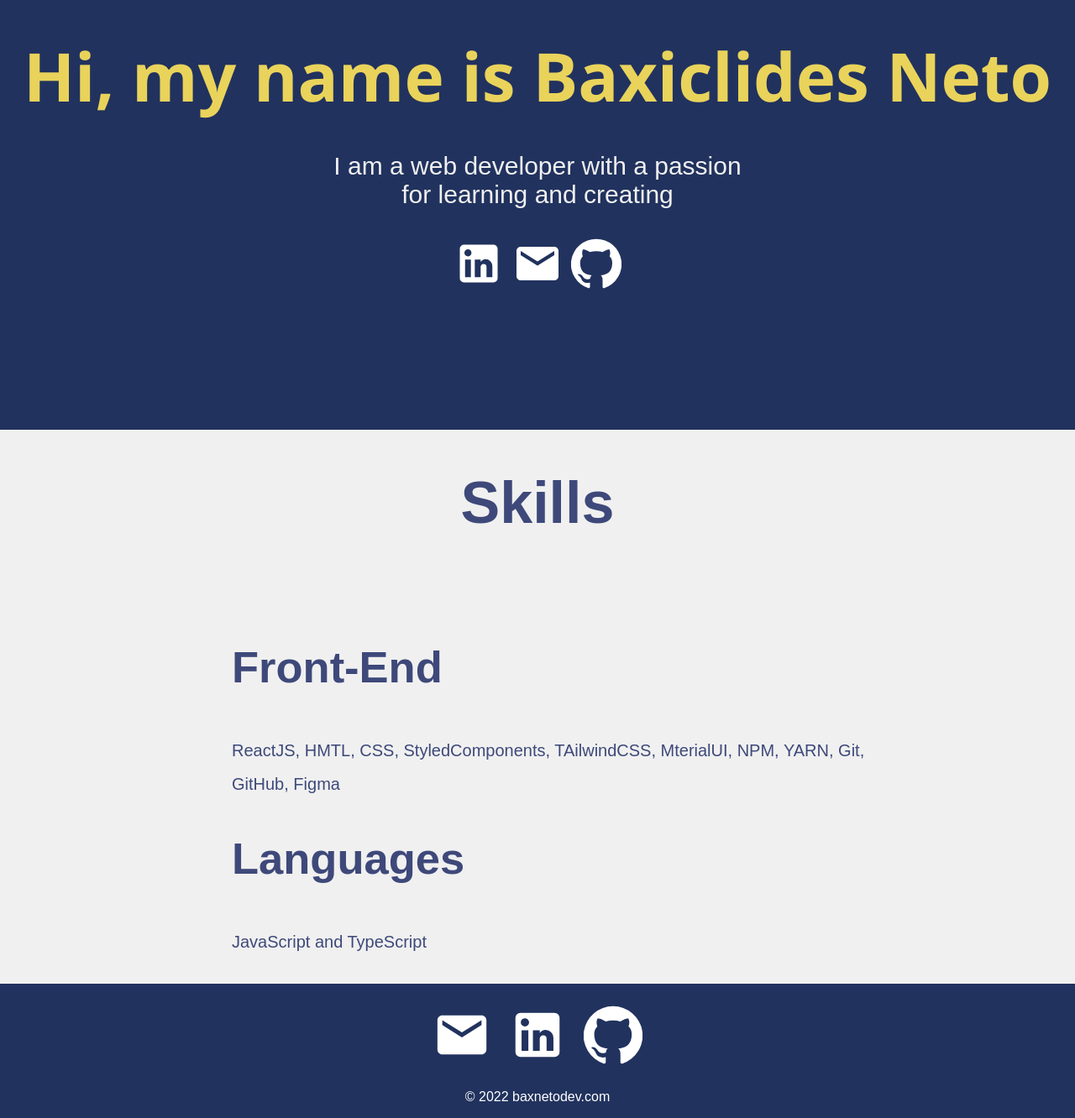
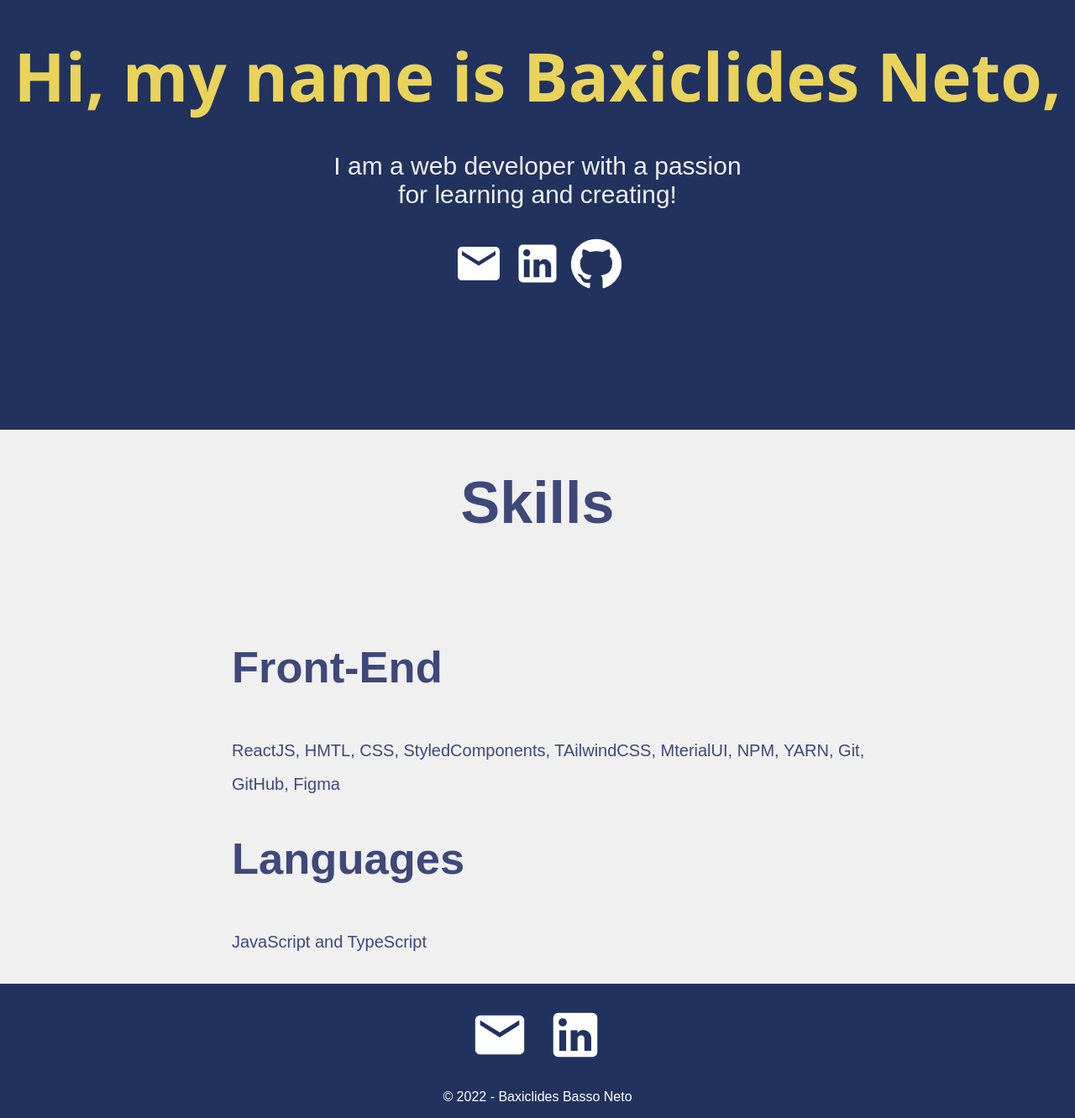
Before and after one commit to baxiclides-basso-neto/myPortfolio, a React (Vite) app: page / in a window 1280 px wide. Shown: the part 288-1620 px from the top of the page at 84% size. Built offline with nearby package versions, Linux system fonts and the light colour scheme.

Commit message:
Project Completed

```diff
--- a/src/components/footer/Footer.jsx
+++ b/src/components/footer/Footer.jsx
@@ -1,18 +1,21 @@
 import React from "react";
+import { Link } from "react-router-dom";
 import EmailIcon from "@material-ui/icons/Email";
 import LinkedInIcon from "@material-ui/icons/LinkedIn";
-import GitHubIcon from "@material-ui/icons/GitHub";
 import "../../styles/Footer.css";
 
 const Footer = () => {
   return (
     <div className="footer">
       <div className="socialMedia">
-        <EmailIcon />
-        <LinkedInIcon />
-        <GitHubIcon />
+        <Link to="mailto:baxnetodev@gmail.com" target='_blank'>
+          <EmailIcon />
+        </Link>
+        <Link to="https://www.linkedin.com/in/baxneto/" target='_blank'>
+          <LinkedInIcon />
+        </Link>
       </div>
-      <p>&copy; 2022 baxnetodev.com</p>
+      <p>&copy; 2022 - Baxiclides Basso Neto</p>
     </div>
   );
 };
--- a/src/pages/home/Home.jsx
+++ b/src/pages/home/Home.jsx
@@ -3,17 +3,24 @@ import LinkedInIcon from "@material-ui/icons/LinkedIn";
 import EmailIcon from "@material-ui/icons/Email";
 import GithubIcon from "@material-ui/icons/GitHub";
 import "../../styles/Home.css";
+import { Link } from "react-router-dom";
 
 const Home = () => {
   return (
     <div className="home">
       <div className="about">
-        <h2>Hi, my name is Baxiclides Neto</h2>
+        <h2>Hi, my name is Baxiclides Neto,</h2>
         <div className="prompt">
-          <p>I am a web developer with a passion for learning and creating</p>
-          <LinkedInIcon />
-          <EmailIcon />
-          <GithubIcon />
+          <p>I am a web developer with a passion for learning and creating!</p>
+          <Link to="mailto:baxnetodev@gmail.com" target="_blank">
+            <EmailIcon />
+          </Link>
+          <Link to="https://www.linkedin.com/in/baxneto/" target="_blank">
+            <LinkedInIcon />
+          </Link>
+          <Link to= "https://github.com/baxiclides-basso-neto" target="_blank">
+            <GithubIcon />
+          </Link>
         </div>
       </div>
       <div className="skills">
--- a/src/pages/projectdisplay/ProjectDisplay.jsx
+++ b/src/pages/projectdisplay/ProjectDisplay.jsx
@@ -25,7 +25,7 @@ export function ProjectDisplayOne() {
             </p>
           </div>
           <Link to={project.githubUrl} target="blank">
-            <GitHubIcon />
+            <GitHubIcon className="gitHubIcon" />
           </Link>
         </>
       ) : (
--- a/src/styles/ProjectsDisplay.css
+++ b/src/styles/ProjectsDisplay.css
@@ -24,6 +24,7 @@
 }
 
 .project p {
+  text-align: center;
   font-size: 30px;
   color: #3e497a;
   padding-left: 1.2rem;
@@ -40,6 +41,10 @@
   min-height: 50%;
 }
 
+.gitHubIcon{
+  margin-bottom: 2rem;
+}
+
 @media (min-width: 450px) {
   .project p {
     max-width: 95%
```
Also changed, not shown: 1 other file (tests, documents, lock files or other folders).
